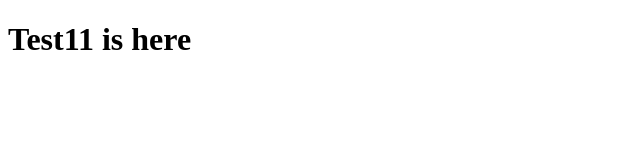
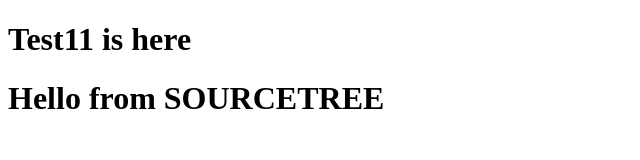
Before and after one commit to es91p/test11, a plain HTML site: page index.html in a window 1280 px wide. Shown: the whole page, without its empty margins (0-640 px from the left). Drawn offline with Linux system fonts and the light colour scheme.

Commit message:
index.html is modified for the first time

```diff
--- a/index.html
+++ b/index.html
@@ -10,6 +10,7 @@
 
 <body>
     <h1>Test11 is here</h1>
+    <h1>Hello from SOURCETREE</h1>
 </body>
 
 </html>
```
